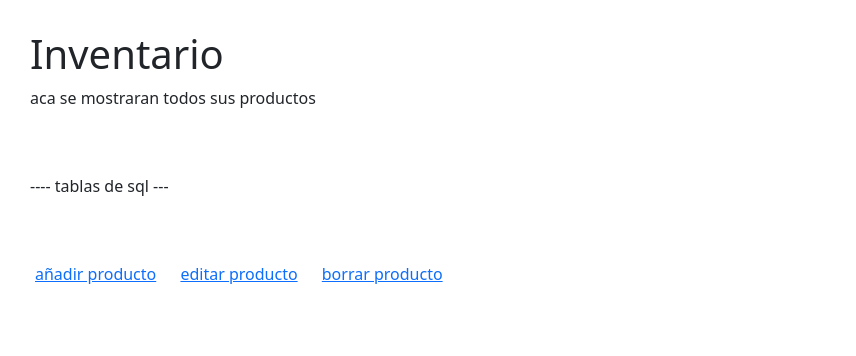
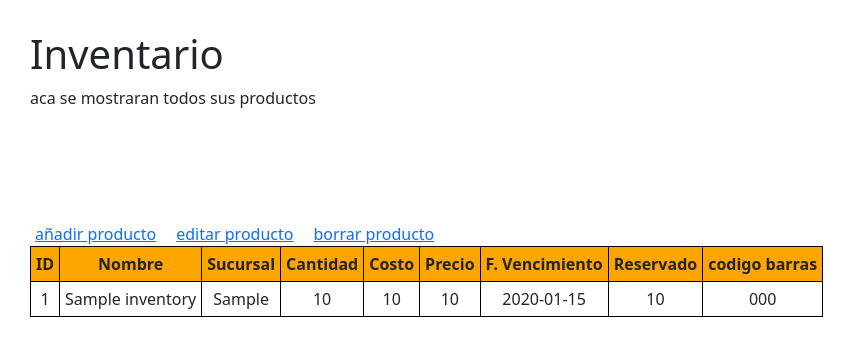
Before and after one commit to Ual97/stockIT, a Flask app: page /inventario in a window 1280 px wide. Shown: the part 30-386 px from the top of the page, without its empty margins (0-856 px from the left). Run offline with Flask 2, Linux system fonts and the light colour scheme; tables that the repository leaves empty hold one stand-in row (values such as "Sample post").

Commit message:
added database connection, /inventario shows database rows

```diff
--- a/website/auth.py
+++ b/website/auth.py
@@ -1,4 +1,5 @@
 from flask import Blueprint, render_template, request, flash
+from . import db
 
 # This file is a blueprint, it has urls in it
 # We can have url routes in different files because of this
@@ -34,7 +35,10 @@ def logout():
 
 @auth.route('/inventario')
 def inv():
-    return render_template('inventario.html')
+    cur = db.connection.cursor()
+    cur.execute('SELECT * FROM inventory')
+    data = cur.fetchall()
+    return render_template('inventario.html', products=data)
 
 @auth.route('/inventario/add')
 def add():
--- a/website/templates/inventario.html
+++ b/website/templates/inventario.html
@@ -5,10 +5,44 @@
 <style>
     html {margin-left: 30px;}
 </style>
+<style>
+    table, td, th {
+      border: 1px solid black;
+      text-align: center;
+      padding: 5px;
+    }
+    th {background-color: orange;}
+    input {width: 120px;}
+  </style>
 <h1>Inventario</h1>
 <p>aca se mostraran todos sus productos</p>
 <br><br>
-<p>---- tablas de sql ---</p>
+<table>
+    <!-- row of clumn names -->
+    <tr>
+        <th>ID</th>
+        <th>Nombre</th>
+        <th>Sucursal</th>
+        <th>Cantidad</th>
+        <th>Costo</th>
+        <th>Precio</th>
+        <th>F. Vencimiento</th>
+        <th>Reservado</th>
+        <th>codigo barras</th>
+    </tr>
+    {% for p in products %}
+    <tr>
+        <td> {{ p.0}} </td>
+        <td> {{ p.1}} </td>
+        <td> {{ p.2}} </td>
+        <td> {{ p.3}} </td>
+        <td> {{ p.4}} </td>
+        <td> {{ p.5}} </td>
+        <td> {{ p.6}} </td>
+        <td> {{ p.7}} </td>
+        <td> {{ p.8}} </td>
+    </tr>
+{% endfor %}
 <br><br>
 <a href="/inventario/add">añadir producto</a>
 <a href="/inventario/edit">editar producto</a>
```
Also changed, not shown: croquis_SQL/rellenoTablas.sql (added, +11 -0 lines), croquis_SQL/using_mysqldb/CreateDB.sql (deleted, +0 -10 lines), croquis_SQL/using_mysqldb/DBandTables.sql (added, +21 -0 lines), website/__init__.py (+12 -1 lines), website/views.py (line endings or trailing spaces).
